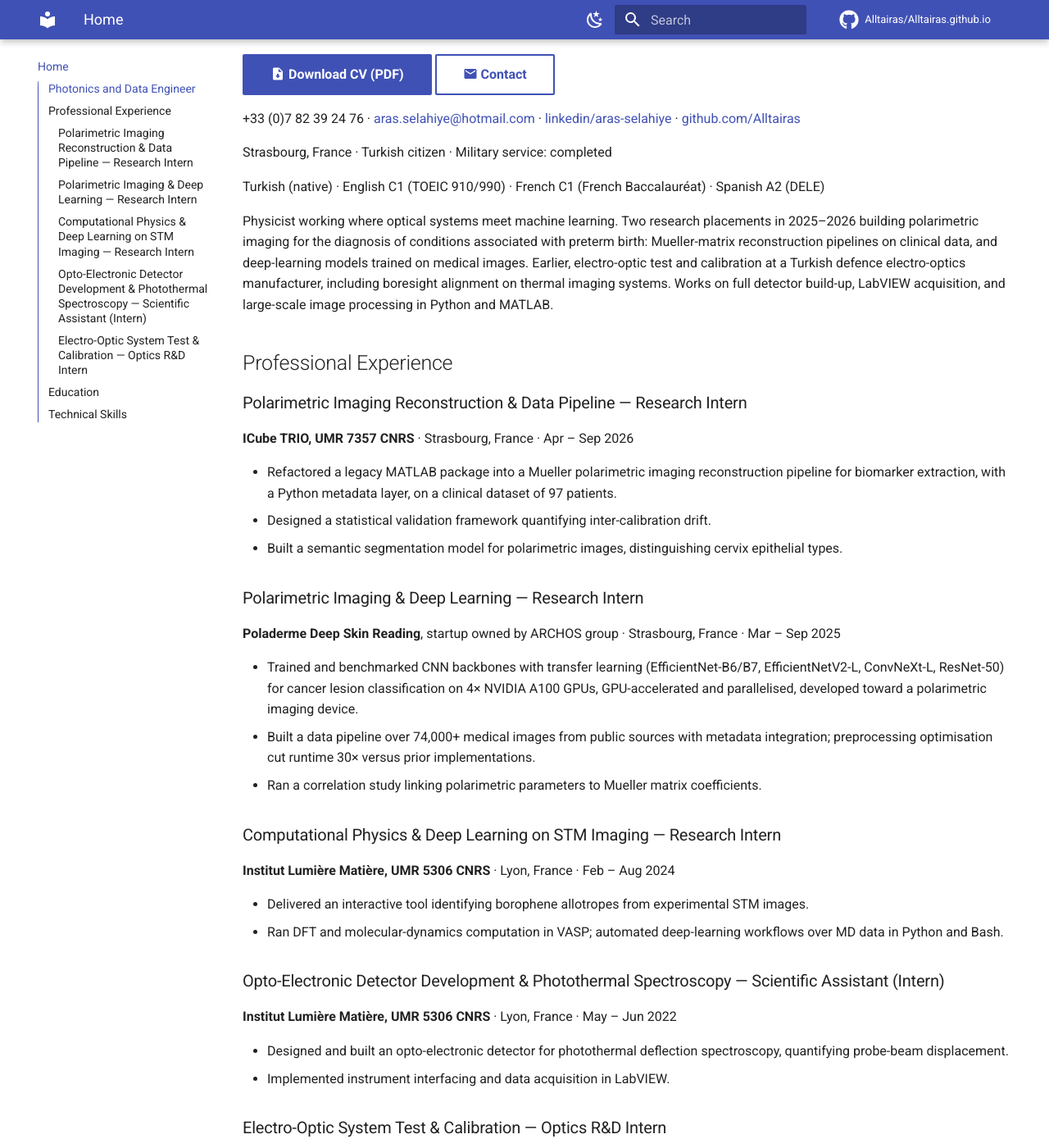
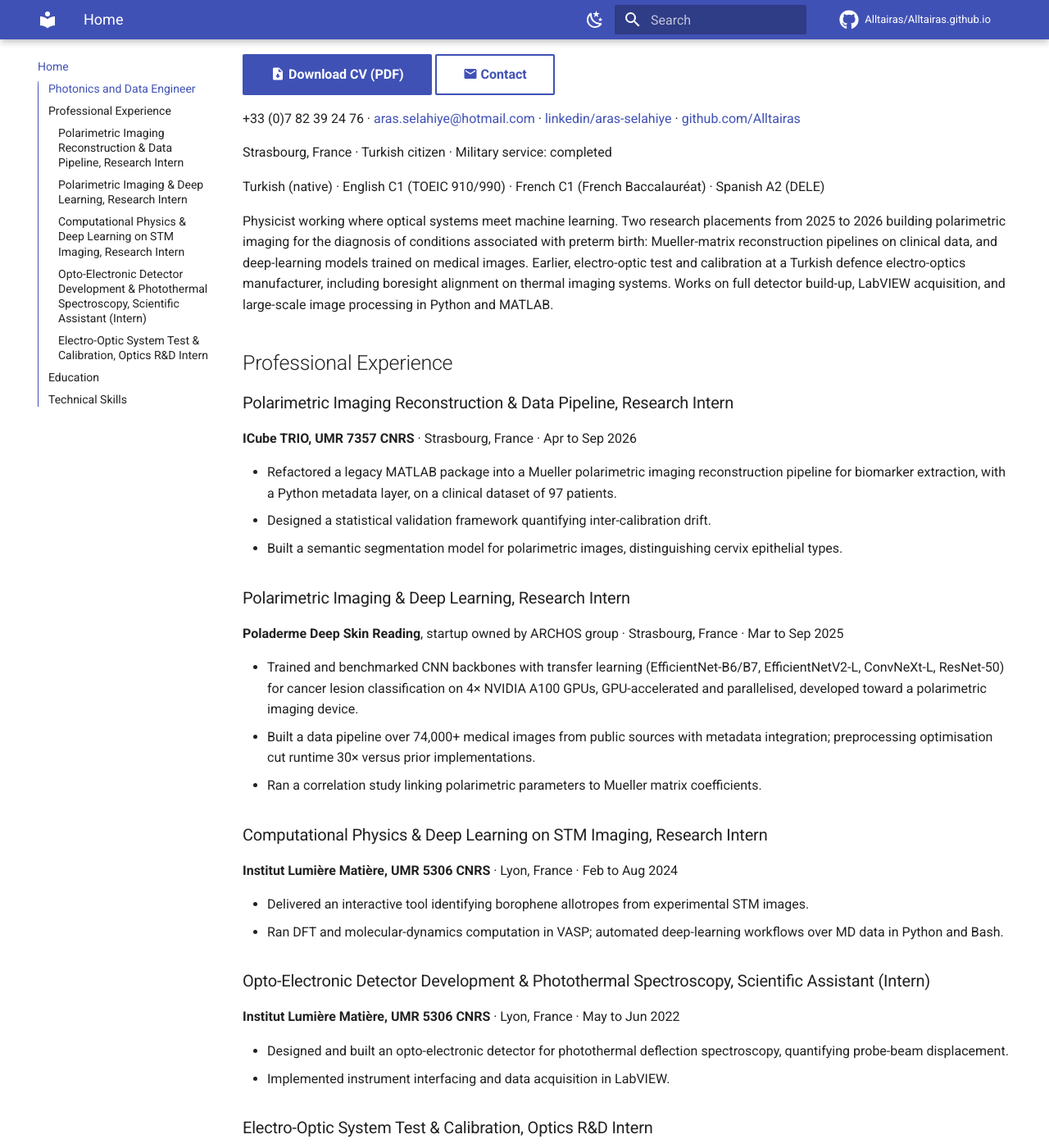
Before and after one commit to Alltairas/Alltairas.github.io, an MkDocs documentation site: the page built from docs/index.md, in a window 1280 px wide and 1400 px high, scrolled down 249 px. Shown: the whole window at 82% size. Built offline with MkDocs 1.6.1 and Material for MkDocs 9.7.7, drawn with Linux system fonts in a browser that asks for light colours; comment, search, counter and statistics services are not loaded; some of the changed text lies outside the part shown.

```diff
--- a/docs/index.md
+++ b/docs/index.md
@@ -2,7 +2,7 @@
 
 ### Photonics and Data Engineer
 
-Dual MSc — Optics & Photonics + Computer Science · Machine learning for imaging · Health & defence R&D
+Dual MSc: Optics & Photonics + Computer Science · Machine learning for imaging · Health & defence R&D
 
 [:material-file-download: Download CV (PDF)](assets/Aras_SELAHIYE_CV_EN.pdf){ .md-button .md-button--primary }
 [:material-email: Contact](contact.md){ .md-button }
@@ -13,7 +13,7 @@ Strasbourg, France · Turkish citizen · Military service: completed
 
 Turkish (native) · English C1 (TOEIC 910/990) · French C1 (French Baccalauréat) · Spanish A2 (DELE)
 
-Physicist working where optical systems meet machine learning. Two research placements in 2025–2026 building
+Physicist working where optical systems meet machine learning. Two research placements from 2025 to 2026 building
 polarimetric imaging for the diagnosis of conditions associated with preterm birth: Mueller-matrix reconstruction
 pipelines on clinical data, and deep-learning models trained on medical images. Earlier, electro-optic test and
 calibration at a Turkish defence electro-optics manufacturer, including boresight alignment on thermal imaging
@@ -22,16 +22,16 @@ MATLAB.
 
 ## Professional Experience
 
-### Polarimetric Imaging Reconstruction & Data Pipeline — Research Intern
-**ICube TRIO, UMR 7357 CNRS** · Strasbourg, France · Apr – Sep 2026
+### Polarimetric Imaging Reconstruction & Data Pipeline, Research Intern
+**ICube TRIO, UMR 7357 CNRS** · Strasbourg, France · Apr to Sep 2026
 
 - Refactored a legacy MATLAB package into a Mueller polarimetric imaging reconstruction pipeline for biomarker
   extraction, with a Python metadata layer, on a clinical dataset of 97 patients.
 - Designed a statistical validation framework quantifying inter-calibration drift.
 - Built a semantic segmentation model for polarimetric images, distinguishing cervix epithelial types.
 
-### Polarimetric Imaging & Deep Learning — Research Intern
-**Poladerme Deep Skin Reading**, startup owned by ARCHOS group · Strasbourg, France · Mar – Sep 2025
+### Polarimetric Imaging & Deep Learning, Research Intern
+**Poladerme Deep Skin Reading**, startup owned by ARCHOS group · Strasbourg, France · Mar to Sep 2025
 
 - Trained and benchmarked CNN backbones with transfer learning (EfficientNet-B6/B7, EfficientNetV2-L, ConvNeXt-L,
   ResNet-50) for cancer lesion classification on 4× NVIDIA A100 GPUs, GPU-accelerated and parallelised, developed
@@ -40,22 +40,22 @@ MATLAB.
   optimisation cut runtime 30× versus prior implementations.
 - Ran a correlation study linking polarimetric parameters to Mueller matrix coefficients.
 
-### Computational Physics & Deep Learning on STM Imaging — Research Intern
-**Institut Lumière Matière, UMR 5306 CNRS** · Lyon, France · Feb – Aug 2024
+### Computational Physics & Deep Learning on STM Imaging, Research Intern
+**Institut Lumière Matière, UMR 5306 CNRS** · Lyon, France · Feb to Aug 2024
 
 - Delivered an interactive tool identifying borophene allotropes from experimental STM images.
 - Ran DFT and molecular-dynamics computation in VASP; automated deep-learning workflows over MD data in Python
   and Bash.
 
-### Opto-Electronic Detector Development & Photothermal Spectroscopy — Scientific Assistant (Intern)
-**Institut Lumière Matière, UMR 5306 CNRS** · Lyon, France · May – Jun 2022
+### Opto-Electronic Detector Development & Photothermal Spectroscopy, Scientific Assistant (Intern)
+**Institut Lumière Matière, UMR 5306 CNRS** · Lyon, France · May to Jun 2022
 
 - Designed and built an opto-electronic detector for photothermal deflection spectroscopy, quantifying probe-beam
   displacement.
 - Implemented instrument interfacing and data acquisition in LabVIEW.
 
-### Electro-Optic System Test & Calibration — Optics R&D Intern
-**Transvaro Electron Tools** — defence electro-optics (thermal imagers, weapon sights) · Istanbul, Türkiye · Jun – Jul 2021
+### Electro-Optic System Test & Calibration, Optics R&D Intern
+**Transvaro Electron Tools**, defence electro-optics (thermal imagers, weapon sights) · Istanbul, Türkiye · Jun to Jul 2021
 
 - Calibrated opto-electronic systems using a collimator and Infratest software.
 - Set up a measurement environment for Minimum Resolvable Temperature Difference (MRTD), Non-Uniformity
@@ -65,9 +65,9 @@ MATLAB.
 
 | Degree | Institution | Years |
 |---|---|---|
-| MSc Computer Science — Complementary Skills In Informatics | University Claude Bernard Lyon 1, Villeurbanne, France | 2025 – 2026 |
-| MSc Physics — Fundamental & Applied Physics, major in Optics & Photonics | University Claude Bernard Lyon 1, Villeurbanne, France | 2022 – 2024 |
-| BSc — Science, Technology & Health, Physics track | University Claude Bernard Lyon 1, Villeurbanne, France | 2016 – 2021 |
+| MSc Computer Science: Complementary Skills In Informatics | University Claude Bernard Lyon 1, Villeurbanne, France | 2025 to 2026 |
+| MSc Physics: Fundamental & Applied Physics, major in Optics & Photonics | University Claude Bernard Lyon 1, Villeurbanne, France | 2022 to 2024 |
+| BSc: Science, Technology & Health, Physics track | University Claude Bernard Lyon 1, Villeurbanne, France | 2016 to 2021 |
 
 **Optics:** lenses, filters, detectors, spectrometers, geometric / wave / Fresnel optics, optical instrumentation and
 spectroscopy. **Laser physics:** optical cavities, Gaussian beams, ultrafast and non-linear optics. **Experimental:**
```
Also changed, not shown: docs/about.md (+2 -2 lines), docs/projects.md (+0 -2 lines).
